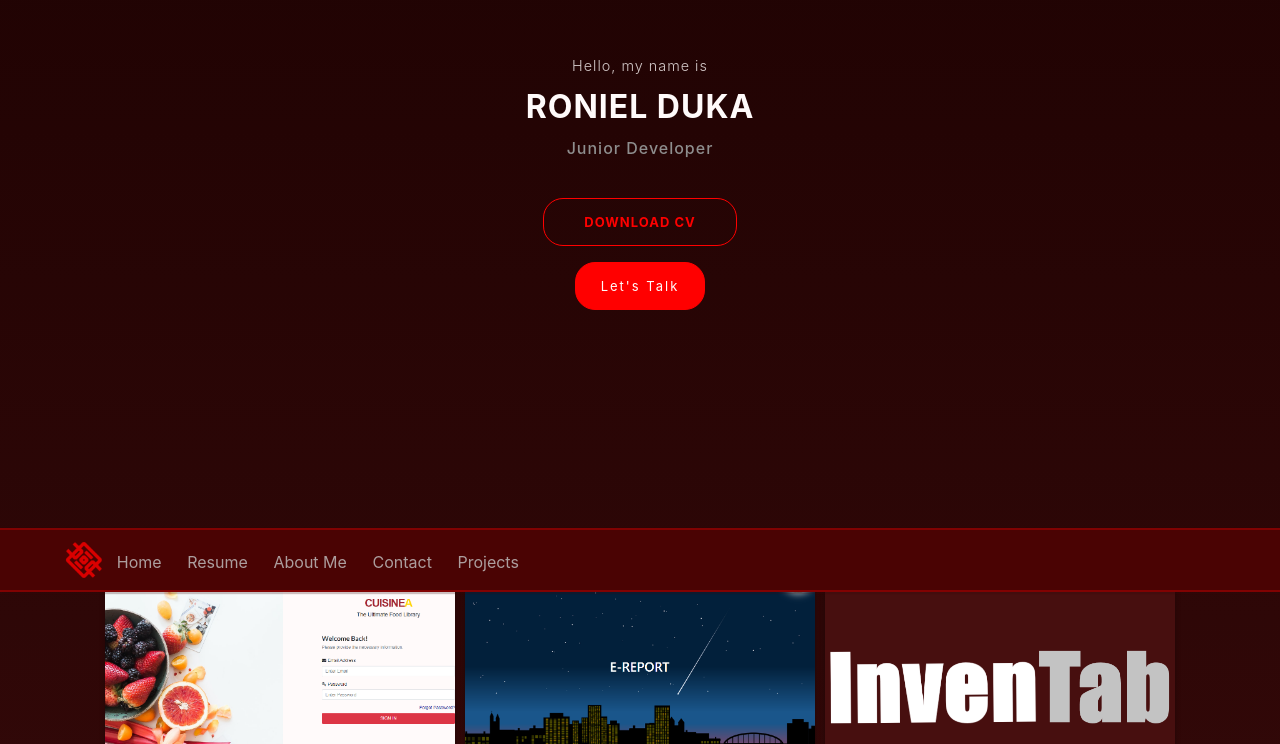
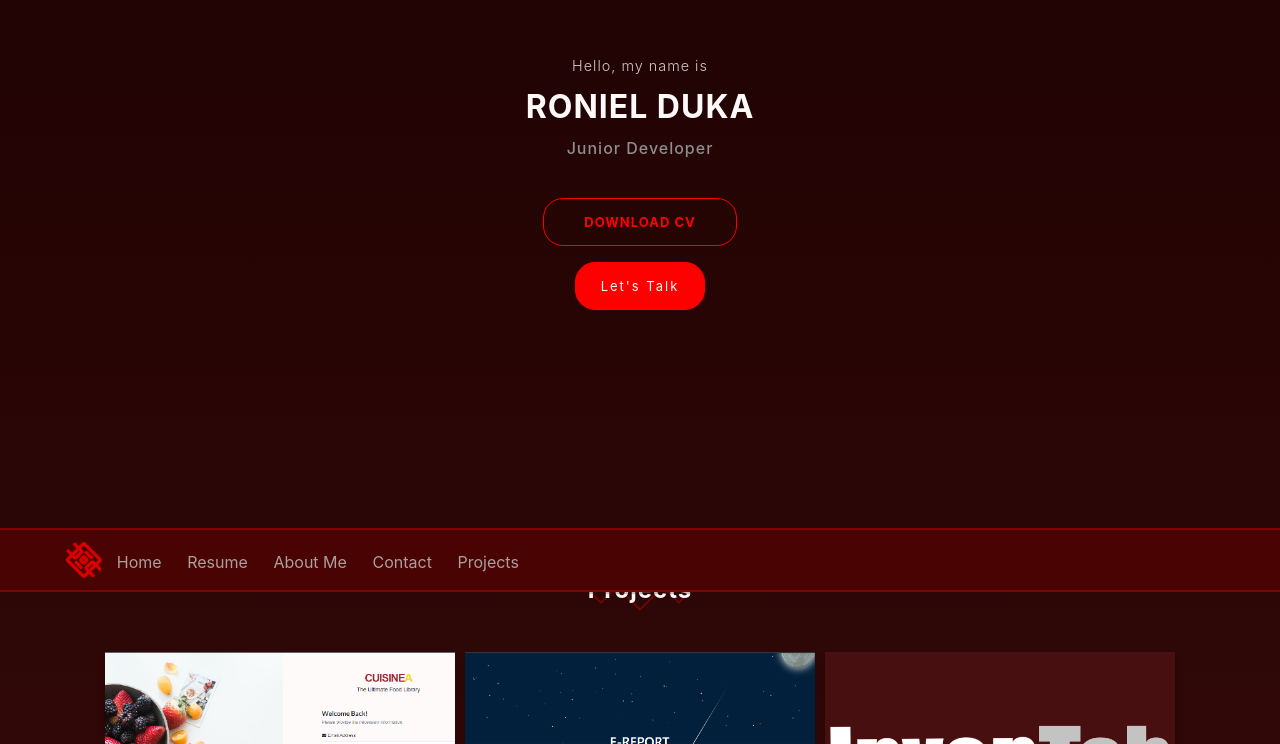
Before and after one commit to healer404/healer404.github.io, a React (Create React App) app: page / in a window 1280 px wide. Shown: the part 208-952 px from the top of the page. Built offline with nearby package versions, Linux system fonts and the light colour scheme; the HTML template or start-up script is replaced by a standard one.

Commit message:
added the header

```diff
--- /dev/null
+++ b/src/components/portfolio/Header.jsx
@@ -0,0 +1,20 @@
+import { Component } from "react";
+
+class SectionHeader extends Component{
+  render(){
+    const {headerDetails} = this.props;
+    const {isProjectHeaderInView} = this.props;
+    return (
+      <div className="PRTFheader" id={headerDetails.id}>
+        <div className={isProjectHeaderInView ? "boxes active" : "boxes"}>
+          <div className="box left"></div>
+          <div className="box middle"></div>
+          <div className="box right"></div>
+        </div>
+        <span>{headerDetails.subtitle}</span>
+        <p>{headerDetails.title}</p>
+      </div>
+    )
+  }
+}
+export default SectionHeader;
--- a/src/components/portfolio/Projects.jsx
+++ b/src/components/portfolio/Projects.jsx
@@ -1,9 +1,16 @@
 import { Component } from "react";
+
+import SectionHeader from "./Header";
 import ProjectItem from "./ProjectItem";
 
 class Projects extends Component{
   render(){
     const {projectsVisible} = this.props;
+    const headerData = {
+      id: 'projects',
+      title: 'Projects',
+      subtitle: 'Here are some of my'
+    };
     const data = [
       {
         isBgWhole: false,
@@ -44,6 +51,7 @@ class Projects extends Component{
     ];
     return(
       <section className="PRTFsection">
+        <SectionHeader headerDetails={headerData} isProjectHeaderInView={projectsVisible} />
         <main className={projectsVisible ? "projectContainer active" : "projectContainer"}>
           <div className="projectCards">
             {data.map((projectItem, index) => (
--- a/src/page/portfolio/portfolio.css
+++ b/src/page/portfolio/portfolio.css
@@ -197,9 +197,11 @@ body{
 }
 .PRTFheader > .boxes.active > .box.left{
   left: 0;
+  transition: var(--transition);
 }
 .PRTFheader > .boxes.active > .box.right{
   right: 0;
+  transition: var(--transition);
 }
 
 /***** ABOUT *****/
```
